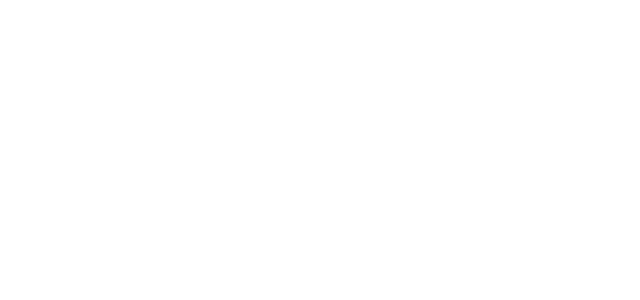
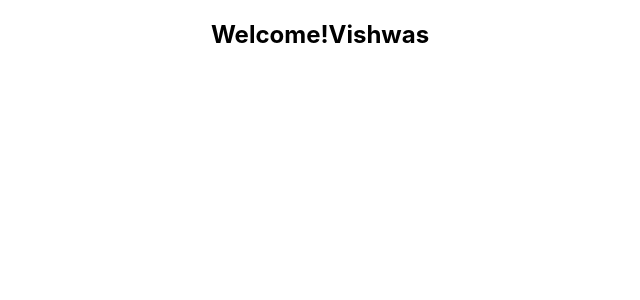
Before and after one commit to chodankarac/typescript-ce, a React (Create React App) app: page / in a window 1280 px wide. Shown: the top 300 px of the page, without its empty margins (320-960 px from the left). Built offline with nearby package versions, Linux system fonts and the light colour scheme.

Commit message:
Typing props;implements issue #3

```diff
--- a/src/App.tsx
+++ b/src/App.tsx
@@ -1,7 +1,12 @@
 import "./App.css";
+import { Greet } from "./components/Greet";
 
 function App() {
-  return <div className="App"></div>;
+  return (
+    <div className="App">
+      <Greet name="Vishwas" />
+    </div>
+  );
 }
 
 export default App;
--- /dev/null
+++ b/src/components/Greet.tsx
@@ -0,0 +1,10 @@
+type GreetProps = {
+  name: string;
+};
+export const Greet = (props: GreetProps) => {
+  return (
+    <div>
+      <h2>Welcome!{props.name}</h2>
+    </div>
+  );
+};
```
